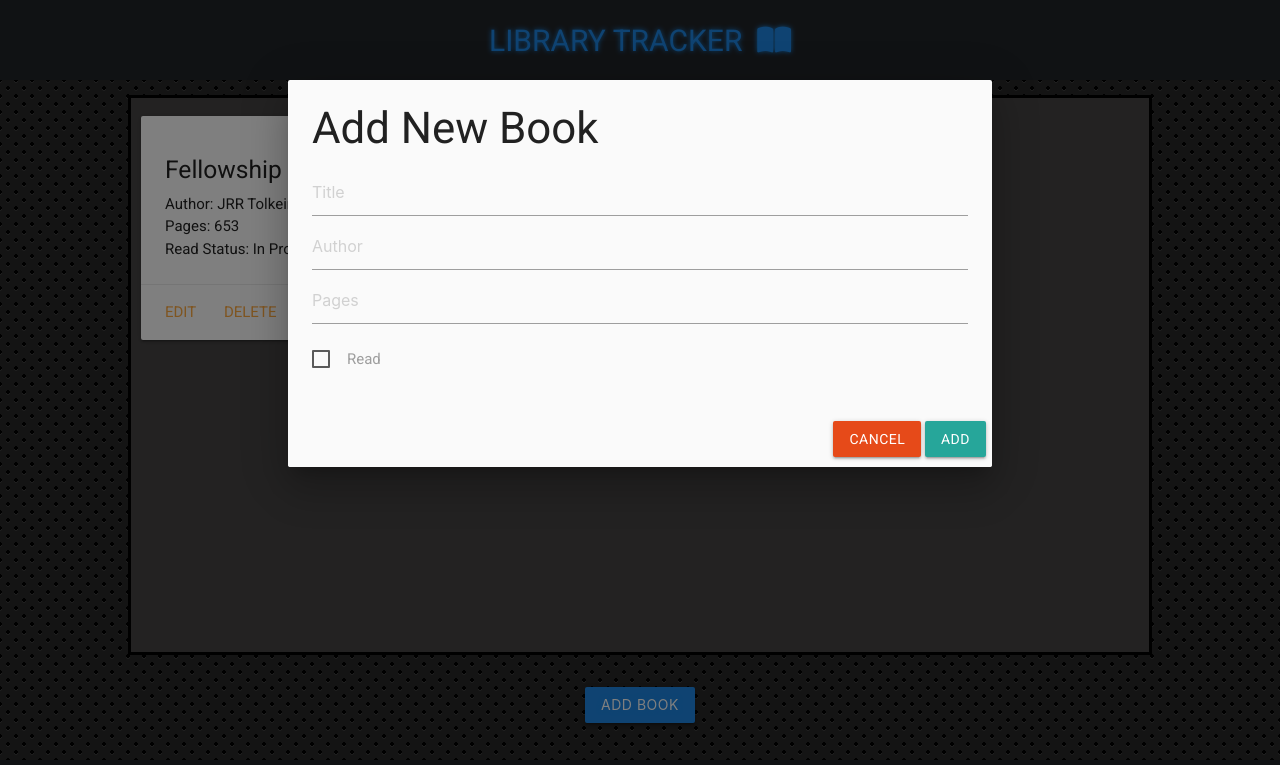
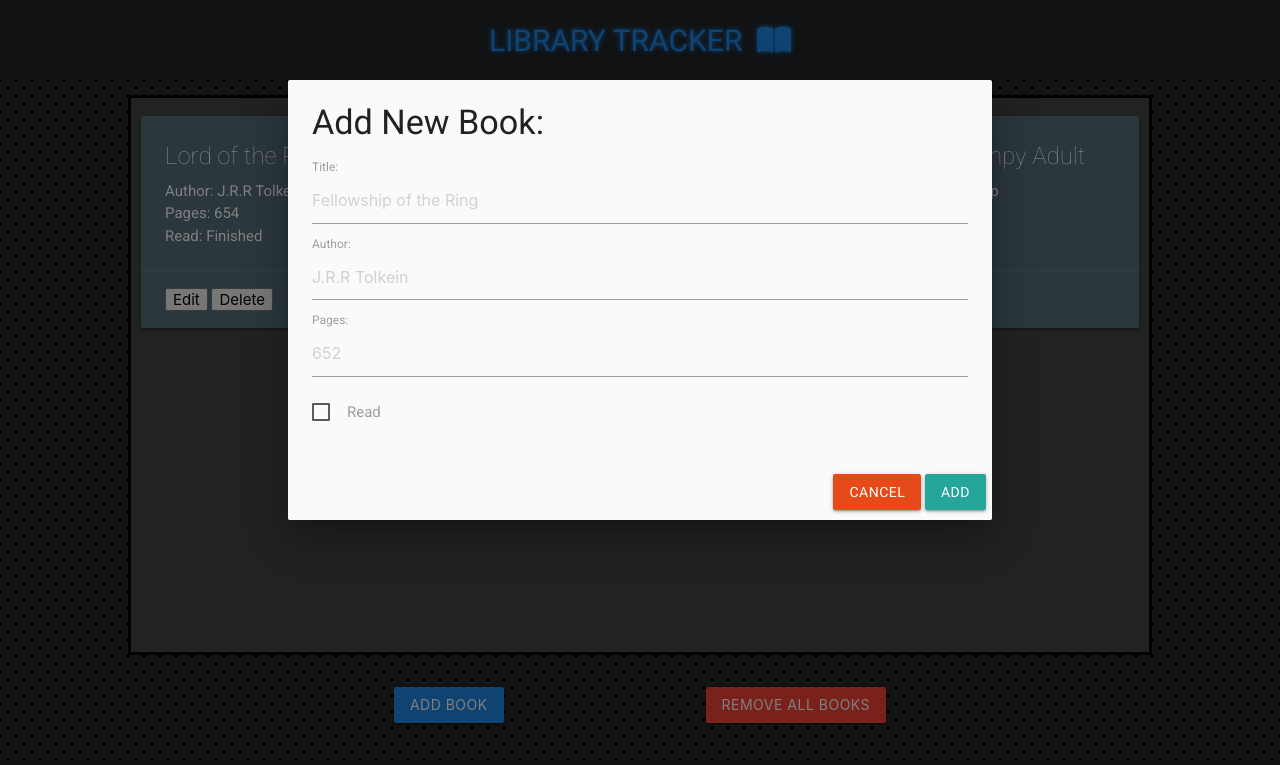
Before and after one commit to nmccooey/library-tracker, a plain HTML site: page index.html in a window 1280 px wide. Both pictures are taken after a click on the button "ADD BOOK". Shown: the top 765 px of the page. Drawn offline with Linux system fonts and the light colour scheme.

Commit message:
Updated UI, and added functionality for adding books.

```diff
--- a/index.html
+++ b/index.html
@@ -24,57 +24,28 @@
       <h1 class="title">Library Tracker &nbsp;<i class="fas fa-book-open"></i></h1>
     </header>
     <main>
-      <div class="book-container">
-
-        <div class="col s12 m7">
-          <div class="card horizontal">
-            <div class="card-stacked">
-              <div class="card-content">
-                <h5>Fellowship of the Ring</h5>
-                <p>Author: JRR Tolkein</p>
-                <p>Pages: 653</p>
-                <p>Read Status: In Progress</p>
-              </div>
-              <div class="card-action">
-                <a href="#">Edit</a>
-                <a href="#">Delete</a>
-              </div>
-            </div>
-          </div>
-        </div>
-        <div class="col s12 m7">
-          <div class="card horizontal">
-            <div class="card-stacked">
-              <div class="card-content">
-                <h5>Fellowship of the Ring</h5>
-                <p>Author: JRR Tolkein</p>
-                <p>Pages: 653</p>
-                <p>Read Status: In Progress</p>
-              </div>
-              <div class="card-action">
-                <a href="#">Edit</a>
-                <a href="#">Delete</a>
-              </div>
-            </div>
-          </div>
-        </div>
+      <div class="book-container"></div>
 
       </div>
       <div class="library-controls">
           <!-- Modal Trigger -->
           <button id="add-book-button" data-target="book-modal" class="btn modal-trigger">Add Book</button>
+          <button id="remove-all-button" class="btn modal-trigger red">Remove All Books</button>
       </div>
 
       <!-- Modal Structure -->
       <div id="book-modal" class="modal">
         <div class="modal-content">
-          <h3>Add New Book</h3>
-          <input id="title" placeholder="Title" type="text">
-          <input id="author" placeholder="Author" type="text">
-          <input id="pages" placeholder="Pages" type="number">
+          <h4>Add New Book:</h4>
+          <label for="title">Title:</label>
+          <input id="title" placeholder="Fellowship of the Ring" type="text">
+          <label for="author">Author:</label>
+          <input id="author" placeholder="J.R.R Tolkein" type="text">
+          <label for ="pages">Pages:</label>
+          <input id="pages" placeholder="652" type="number" min=1>
           <p>
-            <label>
-              <input type="checkbox" />
+            <label for="read">
+              <input id="read" type="checkbox" />
               <span>Read</span>
             </label>
           </p>
@@ -82,7 +53,7 @@
         </div>
         <div class="modal-footer">
           <a href="#" class="modal-action modal-close btn deep-orange darken-2">Cancel</a>
-          <a id="create-canvas-button" href="#" class="modal-action btn teal lighten-1">Add</a>
+          <a id="add-book-modal-button" href="#" class="modal-action btn teal lighten-1">Add</a>
         </div>
       </div>
     </main>
--- a/scripts/index.js
+++ b/scripts/index.js
@@ -1,6 +1,5 @@
 let myLibrary = [];
 const bookContainer = document.querySelector(".book-container");
-const addBookButton = document.querySelector("#add-book-button");
 
 function Book(title, author, pages, read) {
   this.title = title;
@@ -9,16 +8,7 @@ function Book(title, author, pages, read) {
   this.read = read;
 }
 
-function addBookToLibrary(title, author, pages, read) {
-  let newBook = new Book(title, author, pages, read);
-  myLibrary.push(newBook);
-}
-
-function render() {
-
-}
-
-function initializeEventHandlers() {
+function initializeModal() {
   // Modal Trigger
   document.querySelector("#add-book-button").addEventListener("click", function() {
     let elem = document.querySelector("#book-modal");
@@ -31,6 +21,70 @@ function initializeEventHandlers() {
     let instance = M.Modal.init(elem, options);
     instance.open();
   });
+
+  // Handle "add book" button in Modal.
+  const addBookModalButton = document.querySelector("#add-book-modal-button");
+  addBookModalButton.addEventListener("click", function() {
+    // Get inputs from user.
+    let title = document.querySelector("#title").value;
+    let author = document.querySelector("#author").value;
+    let pages = document.querySelector("#pages").value;
+    let read = document.querySelector("#read").value;
+
+    if (title == "") {
+      console.log("Finish form");
+    } else {
+      let instance = M.Modal.getInstance(document.querySelector("#book-modal"));
+      instance.close();
+      addBook(title, author, pages, read);
+    }
+  });
 }
 
-initializeEventHandlers();
+// Creates Book object.
+function addBook(title, author, pages, read) {
+  let newBook = new Book(title, author, pages, read);
+  myLibrary.push(newBook);
+  newBookRender(newBook);
+}
+
+function editBook() {
+
+}
+
+// Renders new book to screen.
+function newBookRender(newBook) {
+  let bookIndexNumber = myLibrary.indexOf(newBook);
+
+  let bookCard = document.createElement("div");
+  bookCard.className = "col s12 m6";
+  bookCard.setAttribute("data-index", `${bookIndexNumber}`);
+  bookCard.innerHTML = `
+    <div class="card blue-grey darken-1">
+      <div class="card-content white-text">
+        <span class="card-title">${newBook.title}</span>
+        <p>Author: ${newBook.author}</p>
+        <p>Pages: ${newBook.pages}</p>
+        <p>Read: ${newBook.read}</p>
+      </div>
+      <div class="card-action">
+        <button id="edit-button">Edit</button>
+        <button id="delete-button">Delete</button>
+      </div>
+    </div>
+    `;
+
+  // Add Delete button event listener.
+  bookCard.querySelector("#delete-button").addEventListener("click", function(){
+    let book = document.querySelector(`[data-index="${bookIndexNumber}"]`);
+    bookContainer.removeChild(book);
+    delete myLibrary[bookIndexNumber];
+  });
+
+  bookContainer.appendChild(bookCard);
+}
+
+initializeModal();
+addBook("Lord of the Rings", "J.R.R Tolkein", 654, "Finished");
+addBook("Hunger Games", "Suzanne Collins", 354, "In Progress");
+addBook("Diary of a Whimpy Adult", "Donald J. Trump", 154, "Finished");
--- a/styles/style.css
+++ b/styles/style.css
@@ -20,6 +20,11 @@ header {
   text-shadow: 0 0 5px #1e88e5;
   font-size: 30px;
   margin: 0px;
+}
+
+.title:hover {
+  color: white;
+  text-shadow: 0 0 5px white;
 }
 
 main {
@@ -53,19 +58,17 @@ main {
 .library-controls {
   margin-top: 10px;
   display: flex;
-  justify-content: center;
+  justify-content: space-evenly;
   align-items: center;
   height: 10vh;
   width: 70vw;
 }
-
 
 #add-book-button {
   background-color: #1e88e5;
   color: white;
   text-shadow: 0 0 5px #1e88e5;
 }
-
 
 /* Footer */
 footer {
```
